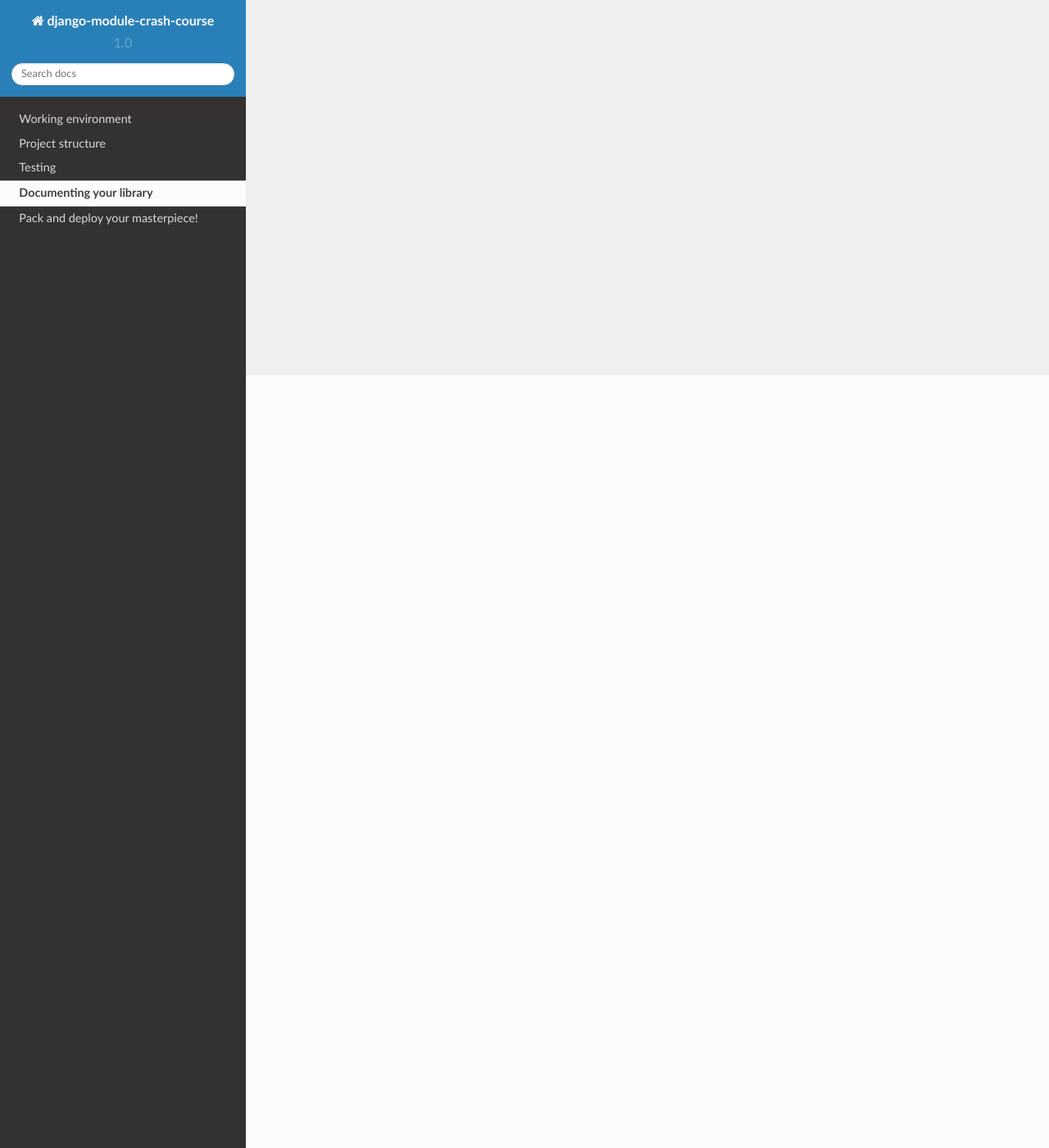
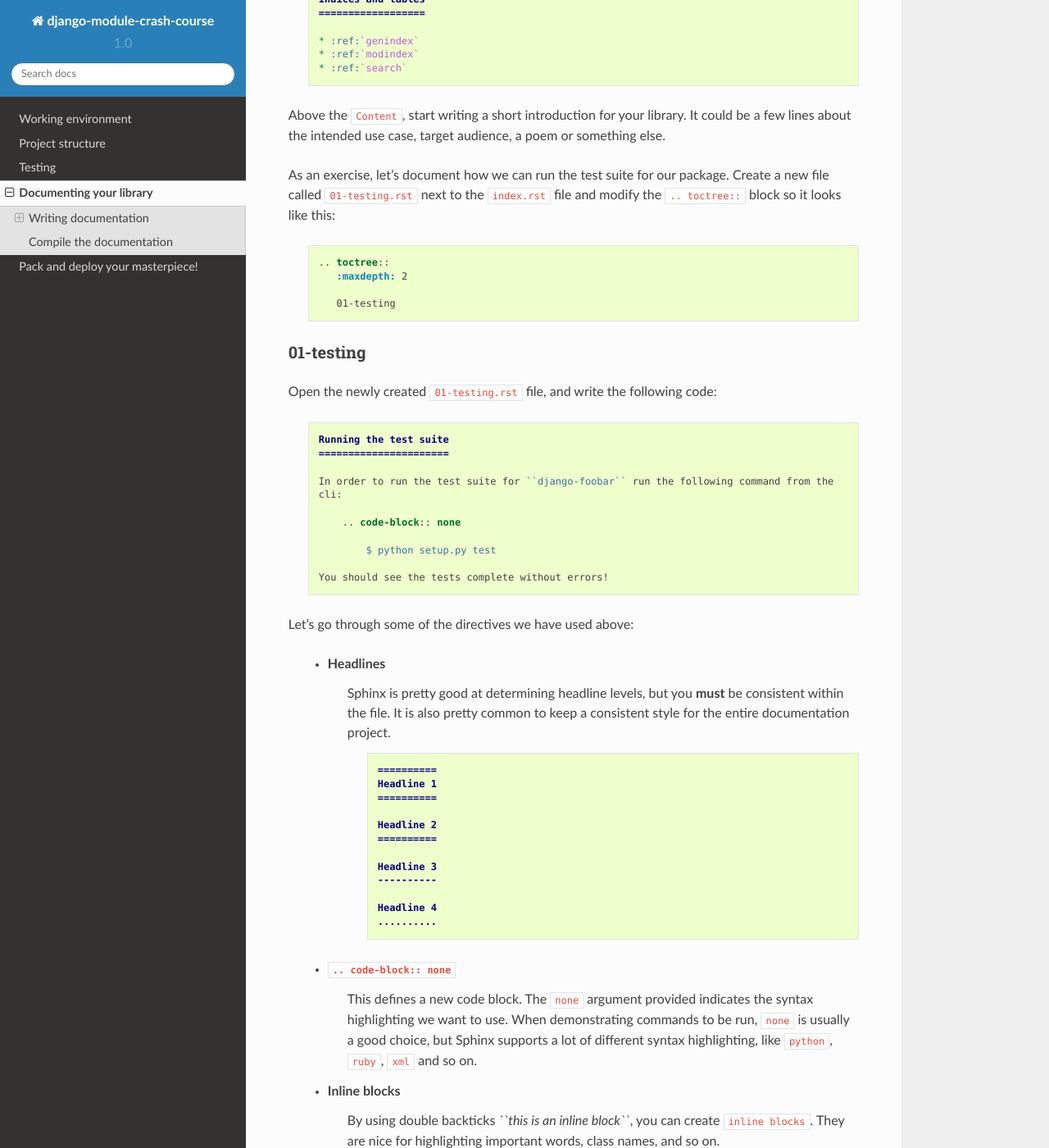
Before and after one commit to inonit/django-module-crash-course, a Sphinx documentation site: the page built from docs/04-documentation.rst, in a window 1280 px wide and 1400 px high, scrolled down 942 px. Shown: the whole window at 82% size. Built offline with Sphinx 7.4.7 and the Read the Docs theme 2.0.0, drawn with Linux system fonts in a browser that asks for light colours; some of the changed text lies outside the part shown.

Commit message:
updated docs with Documentation documentation - haha!

```diff
--- a/docs/02-project-structure.rst
+++ b/docs/02-project-structure.rst
@@ -67,6 +67,8 @@ Module source code
 
         (django-foobar):~/django-foobar$ django-admin startapp django_foobar
 
+
+.. _create-docs-label:
 
 Documentation
 -------------
--- a/docs/03-testing.rst
+++ b/docs/03-testing.rst
@@ -8,8 +8,8 @@ Django includes a test runner witch can be run by issuing the ``python manage.py
 However, when writing 3rd party modules I like to use a slightly different approach. It includes creating
 a proper ``setup.py`` file, the ``nose`` and ``tox`` testing frameworks.
 
-Setup.py
-========
+The setup script
+================
 
 Let's start by creating a ``setup.py`` file. This file will be used to run test suite and later build,
 package and upload the module to ``pypi``.
@@ -361,7 +361,7 @@ Continuous Integration
 ======================
 
 `Continuous Integration <https://en.wikipedia.org/wiki/Continuous_integration>`_ is nice. Alright that was yet
-another opinionated statement from me, but it makes me happy to see my builds go green.
+another opinionated statement from me, but it makes me happy to see my builds go green =)
 
 `Travis <https://travis-ci.org/>`_ is my weapon of choice because all my code goes to Github, and Travis
 integrates very easily. Create a new file ``.travis.yml`` in your projects working directory and paste the
--- a/docs/04-documentation.rst
+++ b/docs/04-documentation.rst
@@ -4,6 +4,151 @@
 Documenting your library
 ========================
 
-.. todo::
+If you have followed this guide step-by-step, you should already have a ``docs/`` directory in the projects
+working directory containing a `Sphinx <sphinx-doc.org>`_ project. If you skipped that step, now is a good
+time to go back and create a :ref:`create-docs-label` project.
 
-    This comes later!
+Inside the ``docs/`` directory you'll find a file called ``conf.py``. This is the configuration file which
+Sphinx use to build the documentation. The most important settings should already be added in there by the
+``sphinx-quickstart`` command we used earlier, so we'll just leave that alone.
+
+
+Writing documentation
+=====================
+
+Most of the time, the reason for writing 3rd party modules is that we believe we have found a use case for
+some kind of functionality that is so common and/or generic that we can put in some time and effort now, to
+save time in the long run. Chances are, that other people might find our module useful too, but we need to
+tell them how (and our future selves) to use it.
+
+It is therefore crucial that we write good documentation and explain how to use the code.
+
+
+Index
+-----
+
+Inside the ``docs/`` directory you'll find a file called ``index.rst``. Open it in a text editor and it will
+look something like this:
+
+    .. code-block:: rst
+
+        .. test documentation master file, created by
+           sphinx-quickstart on Tue Sep  1 15:01:48 2015.
+           You can adapt this file completely to your liking, but it should at least
+           contain the root `toctree` directive.
+
+        Welcome to django-foobar documentation!
+        =======================================
+
+        Contents:
+
+        .. toctree::
+           :maxdepth: 2
+
+        Indices and tables
+        ==================
+
+        * :ref:`genindex`
+        * :ref:`modindex`
+        * :ref:`search`
+
+
+Above the ``Content``, start writing a short introduction for your library. It could be a few lines about the
+intended use case, target audience, a poem or something else.
+
+As an exercise, let's document how we can run the test suite for our package. Create a new file called
+``01-testing.rst`` next to the ``index.rst`` file and modify the ``.. toctree::`` block so it looks like this:
+
+    .. code-block:: rst
+
+        .. toctree::
+           :maxdepth: 2
+
+           01-testing
+
+
+01-testing
+----------
+
+Open the newly created ``01-testing.rst`` file, and write the following code:
+
+    .. code-block:: rst
+
+        Running the test suite
+        ======================
+
+        In order to run the test suite for ``django-foobar`` run the following command from the
+        cli:
+
+            .. code-block:: none
+
+                $ python setup.py test
+
+        You should see the tests complete without errors!
+
+
+Let's go through some of the directives we have used above:
+
+    - Headlines
+        Sphinx is pretty good at determining headline levels, but you **must** be consistent within the file. It is
+        also pretty common to keep a consistent style for the entire documentation project.
+
+            .. code-block:: rst
+
+                ==========
+                Headline 1
+                ==========
+
+                Headline 2
+                ==========
+
+                Headline 3
+                ----------
+
+                Headline 4
+                ..........
+
+    - ``.. code-block:: none``
+        This defines a new code block. The ``none`` argument provided indicates the syntax highlighting we want to
+        use. When demonstrating commands to be run, ``none`` is usually a good choice, but Sphinx supports a lot
+        of different syntax highlighting, like ``python``, ``ruby``, ``xml`` and so on.
+
+    - Inline blocks
+        By using double backticks *``this is an inline block``*, you can create ``inline blocks``. They are
+        nice for highlighting important words, class names, and so on.
+
+For a more in-depth guide for writing Sphinx docs, see `this guide <https://pythonhosted.org/an_example_pypi_project/sphinx.html>`_
+and the `Sphinx primer <http://sphinx-doc.org/rest.html>`_.
+
+Compile the documentation
+=========================
+
+Okay, we have now written some documentation. Let's compile it to HTML.
+Run the following command from the ``docs/`` directory.
+
+    .. code-block:: none
+
+        $ make html
+        sphinx-build -b html -d _build/doctrees   . _build/html
+        Running Sphinx v1.3.1
+        loading pickled environment... done
+        building [mo]: targets for 0 po files that are out of date
+        building [html]: targets for 1 source files that are out of date
+        updating environment: 0 added, 1 changed, 0 removed
+        reading sources... [100%] 04-documentation
+        looking for now-outdated files... none found
+        pickling environment... done
+        checking consistency... done
+        preparing documents... done
+        writing output... [100%] index
+        generating indices... genindex
+        writing additional pages... search
+        copying static files... done
+        copying extra files... done
+        dumping search index in English (code: en) ... done
+        dumping object inventory... done
+        build succeeded.
+
+Open the ``docs/_build/html/index.html`` file in your web browser.
+
+.. image:: _static/docs-example.png
--- a/docs/05-packaging-and-deployment.rst
+++ b/docs/05-packaging-and-deployment.rst
@@ -1,4 +1,9 @@
+.. _deployment-label:
 
 =================================
 Pack and deploy your masterpiece!
 =================================
+
+.. todo::
+
+    Write me!
```
Also changed, not shown: docs/index.rst (+12 -0 lines), docs/_static/docs-example.png (added).
